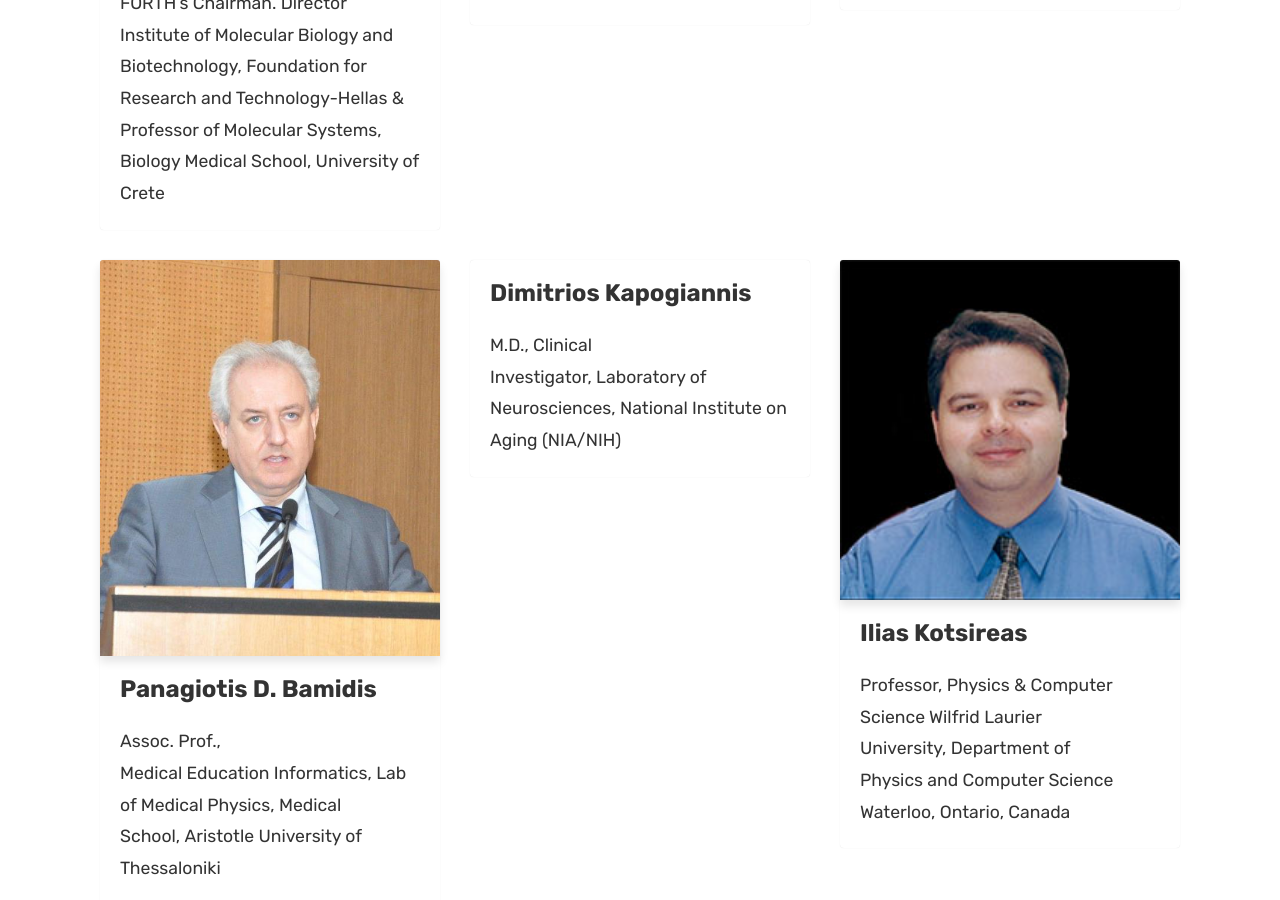
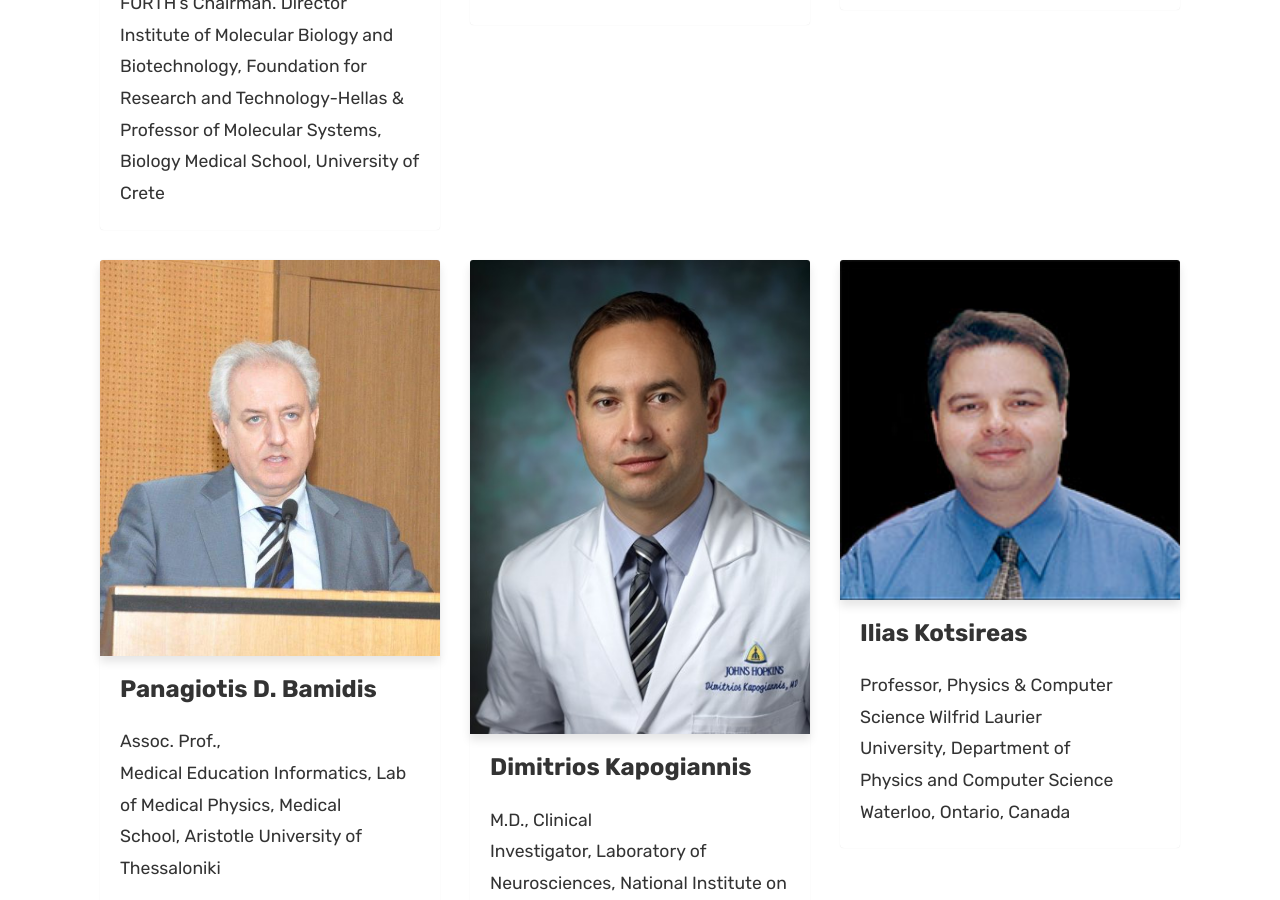
Before and after one commit to Covide-1797/genedis, a Jekyll site: the page built from pages/invited-speakers-and-keynote.html, in a window 1280 px wide and 900 px high, scrolled down 2352 px. Built offline with Jekyll 4.4.1, drawn with Linux system fonts in a browser that asks for light colours.

Commit message:
Update invited-speakers-and-keynote.html

```diff
--- a/pages/invited-speakers-and-keynote.html
+++ b/pages/invited-speakers-and-keynote.html
@@ -114,7 +114,7 @@ title: Keynote and Invited Speakers
         </div>
         <div class="col-md-4">
             <div class="card">
-                 <!--<img class="card-img-top" src="{{ site.baseurl }}/assets/images/invited-speakers/" alt="image">-->
+                <img class="card-img-top" src="{{ site.baseurl }}/assets/images/invited-speakers/Dimitrios-Kapogiannis.jpg" alt="Dimitrios-Kapogiannis-image">
                 <div class="card-block">
                     <h4 class="card-title"><b>Dimitrios Kapogiannis</b></h4>
                     <p class="card-text">M.D., Clinical Investigator, Laboratory of Neurosciences, National Institute on Aging (NIA/NIH)</p>
@@ -155,7 +155,7 @@ title: Keynote and Invited Speakers
         </div>
         <div class="col-md-4">
             <div class="card">
-                <!--<img class="card-img-top" src="{{ site.baseurl }}/assets/images/invited-speakers/" alt="image">-->
+                <img class="card-img-top" src="{{ site.baseurl }}/assets/images/invited-speakers/George-A-Garinis.jpg" alt="George-A-Garinis-image">
                 <div class="card-block">
                     <h4 class="card-title"><b>George A. Garinis</b></h4>
                     <p class="card-text">Institute of Molecular Biology and Biotechnology (IMBB)
```
